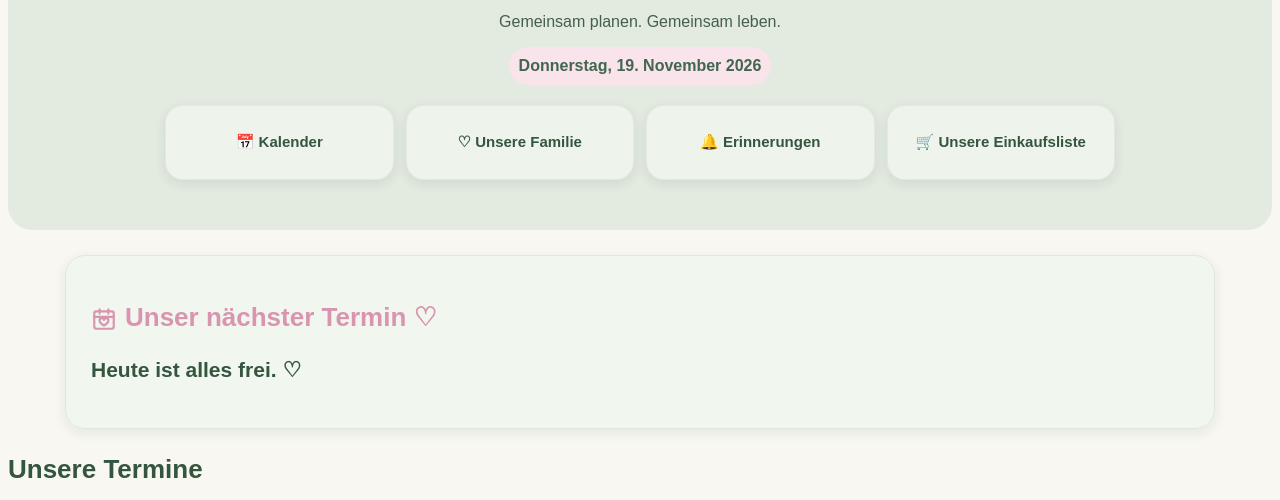
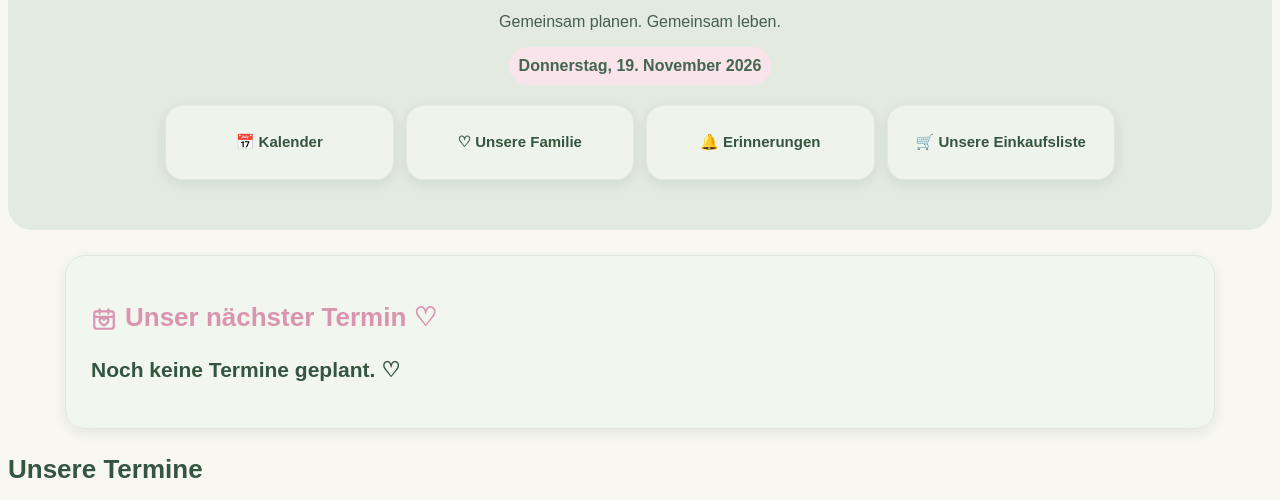
Before and after one commit to petratezacki-web/familienplaner, a plain HTML site: page index.html in a window 1280 px wide. Shown: the part 300-800 px from the top of the page. Drawn offline with Linux system fonts and the light colour scheme.

Commit message:
Update index.html

```diff
--- a/index.html
+++ b/index.html
@@ -729,7 +729,7 @@ h2 {
  </div>
  <div id="naechsterTermin">
  <h2><svg xmlns="http://www.w3.org/2000/svg" width="26" height="26" viewBox="0 0 24 24" fill="none" stroke="currentColor" stroke-width="2" stroke-linecap="round" stroke-linejoin="round" style="vertical-align: middle; margin-right: 8px;"><rect x="3" y="5" width="18" height="16" rx="2"/><path d="M16 3v4M8 3v4M3 10h18"/><path d="M12 18s-4-2.4-4-4.5a2 2 0 0 1 4-0.6 2 2 0 0 1 4 0.6C16 15.6 12 18 12 18z"/></svg>Unser nächster Termin ♡</h2>
-  <p>Heute ist alles frei. ♡</p>
+  <p>Noch keine Termine geplant. ♡</p>
 </div>
 
 
```
